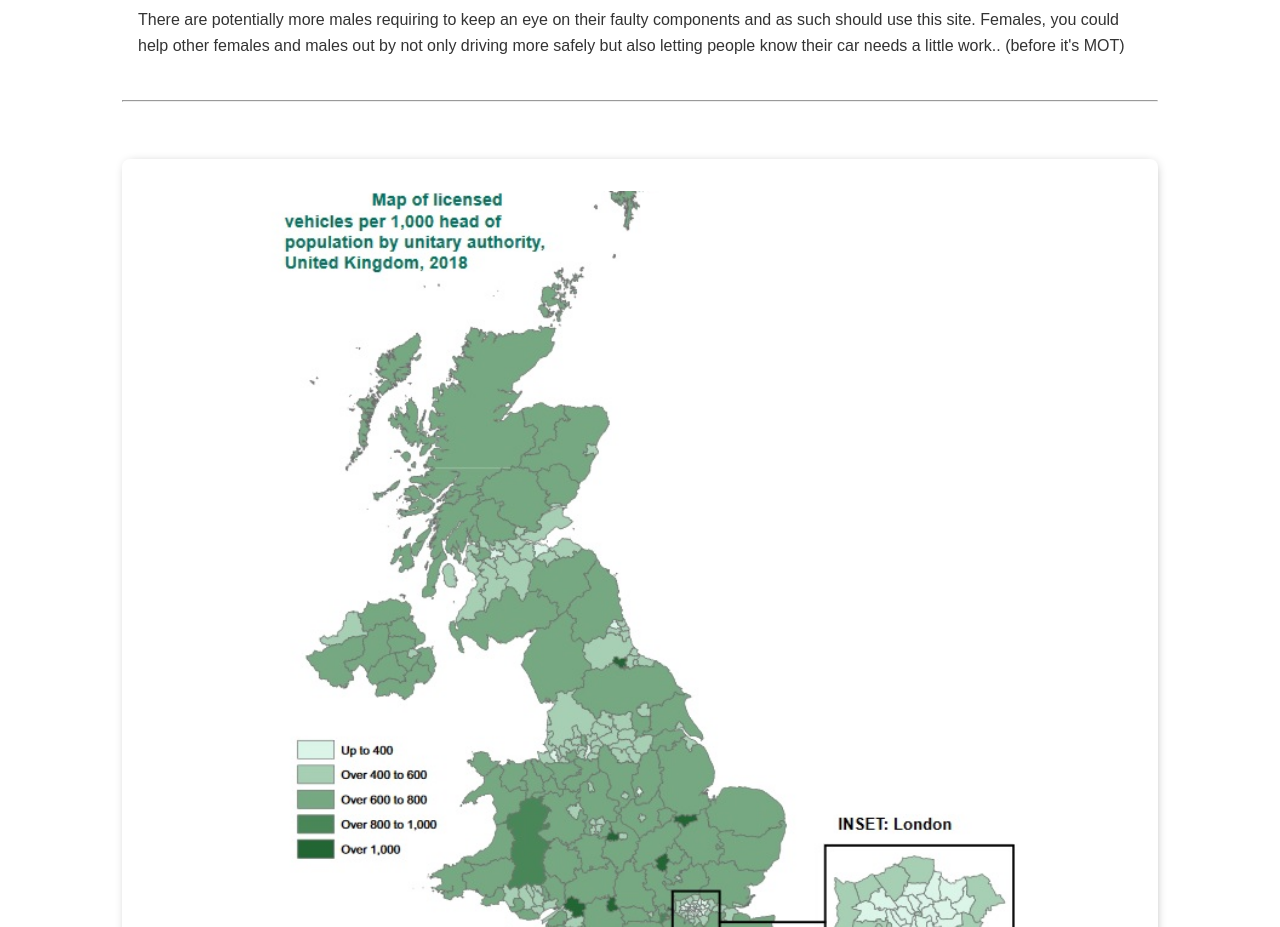
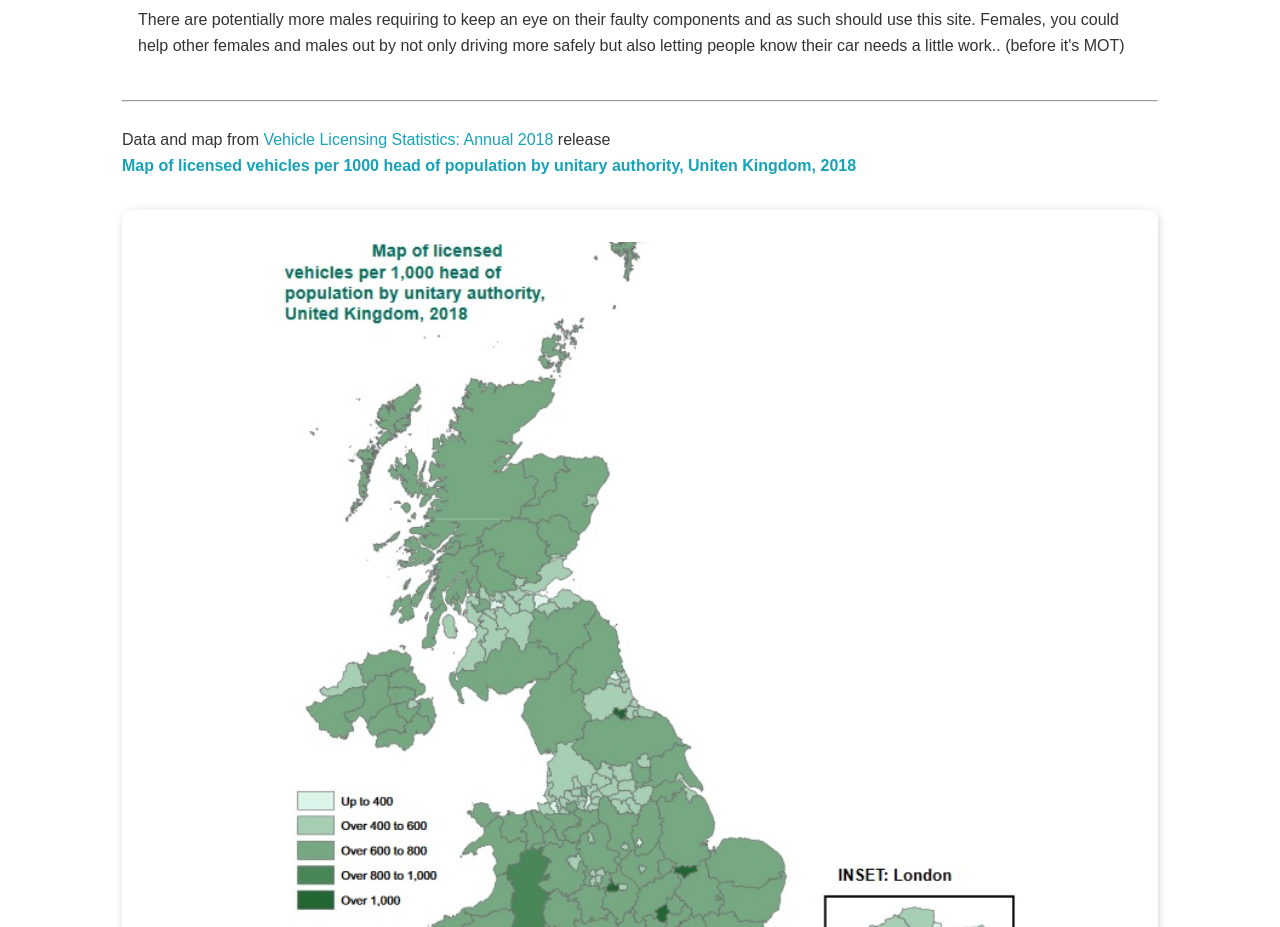
Before and after one commit to usernameistai/helpmecar, a React (Create React App) app in the folder client/: page /reg-safety in a window 1280 px wide. Shown: the part 3400-4327 px from the top of the page. Built offline with nearby package versions, Linux system fonts and the light colour scheme; no server answers.

Commit message:
add title to map in regsafety plus npm update

```diff
--- a/client/src/components/reg/RegSafety.js
+++ b/client/src/components/reg/RegSafety.js
@@ -65,6 +65,10 @@ const RegSafety = () => {
       <br />
       <hr />
       <br />
+      <ul>
+        <li>Data and map from <a rel='noopener noreferrer' target='_blank' href='https://assets.publishing.service.gov.uk/government/uploads/system/uploads/attachment_data/file/800502/vehicle-licensing-statistics-2018.pdf'>Vehicle Licensing Statistics: Annual 2018</a> release</li>
+      </ul>
+      <div className='text-primary'><h4>Map of licensed vehicles per 1000 head of population by unitary authority, Uniten Kingdom, 2018</h4></div>
       <div className='container-reg2'>
         <div id='car-d' />
       </div>
--- a/client/src/store.js
+++ b/client/src/store.js
@@ -1,5 +1,5 @@
-import { createStore, applyMiddleware } from 'redux';
-import { composeWithDevTools } from 'redux-devtools-extension';
+import { createStore, applyMiddleware, compose } from 'redux';
+// import { composeWithDevTools } from 'redux-devtools-extension';
 import thunk from 'redux-thunk';
 import rootReducer from './reducers'; // reducers/index.js
 
@@ -10,7 +10,10 @@ const middleware = [thunk];
 const store = createStore(
   rootReducer,
   initialState,
-  composeWithDevTools(applyMiddleware(...middleware))
+  compose(
+    applyMiddleware(...middleware)
+  )
+  // , composeWithDevTools(applyMiddleware(...middleware))
 );
 
 // const store = createStore(
```
Also changed, not shown: package.json (+6 -6 lines), 1 other file (tests, documents, lock files or other folders).
